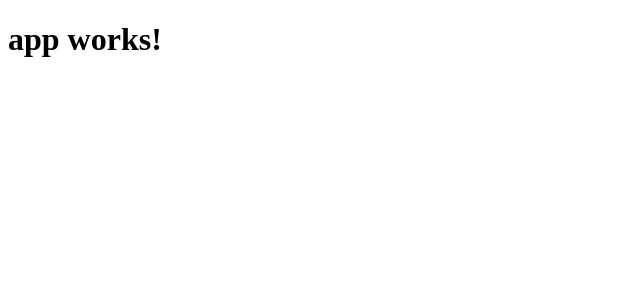
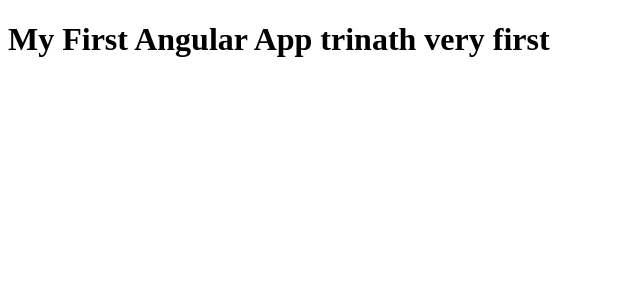
Before and after one commit to trinath333/javaui_1, an Angular app: page / in a window 1280 px wide. Shown: the top 300 px of the page, without its empty margins (0-640 px from the left). Built offline with nearby package versions, Linux system fonts and the light colour scheme.

Commit message:
added chnage

```diff
--- a/src/app/app.component.ts
+++ b/src/app/app.component.ts
@@ -6,5 +6,5 @@
   styleUrls: ['./app.component.css']
 })
 export class AppComponent {
-  title = 'app works!';
+  title = 'My First Angular App trinath very first ';
 }
```
